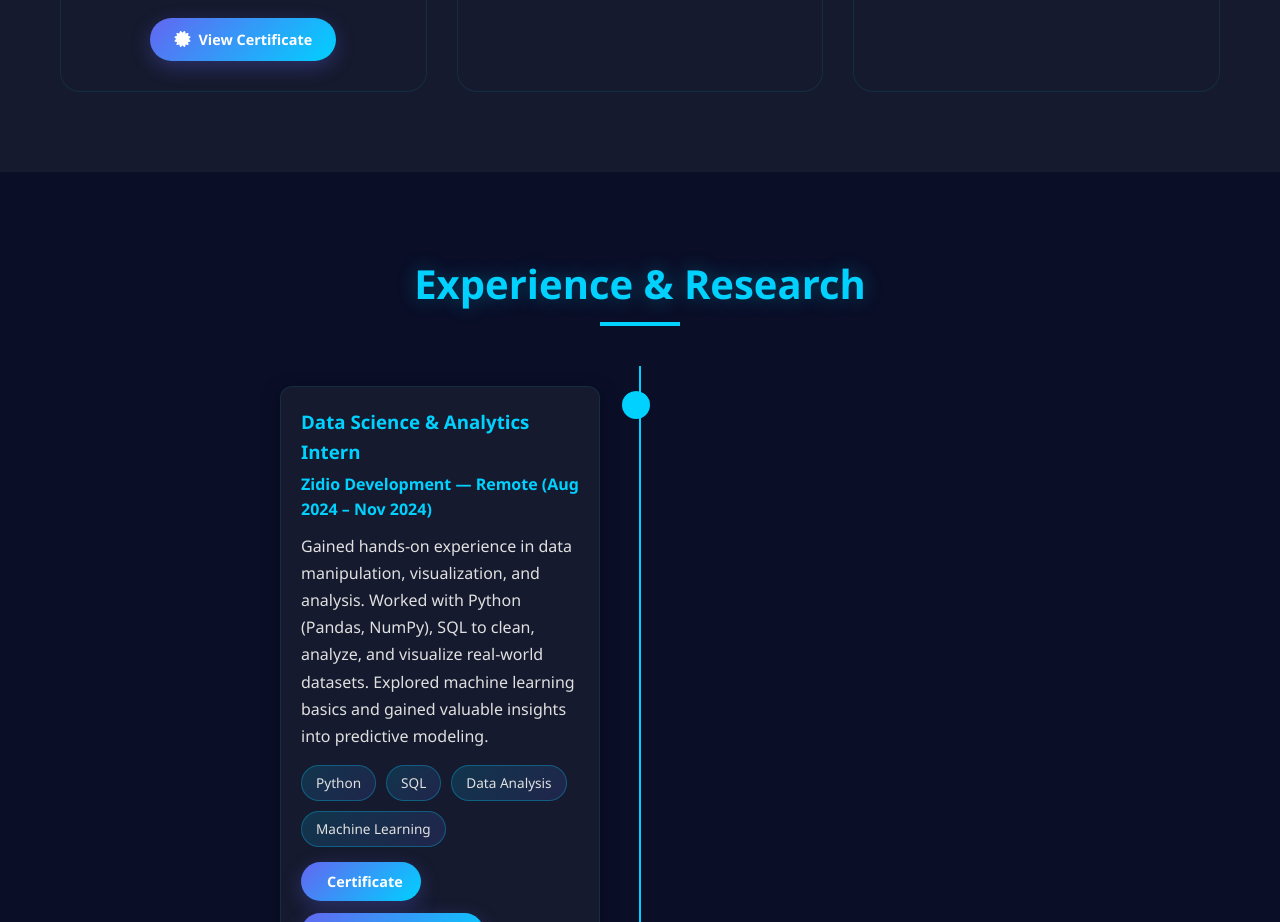
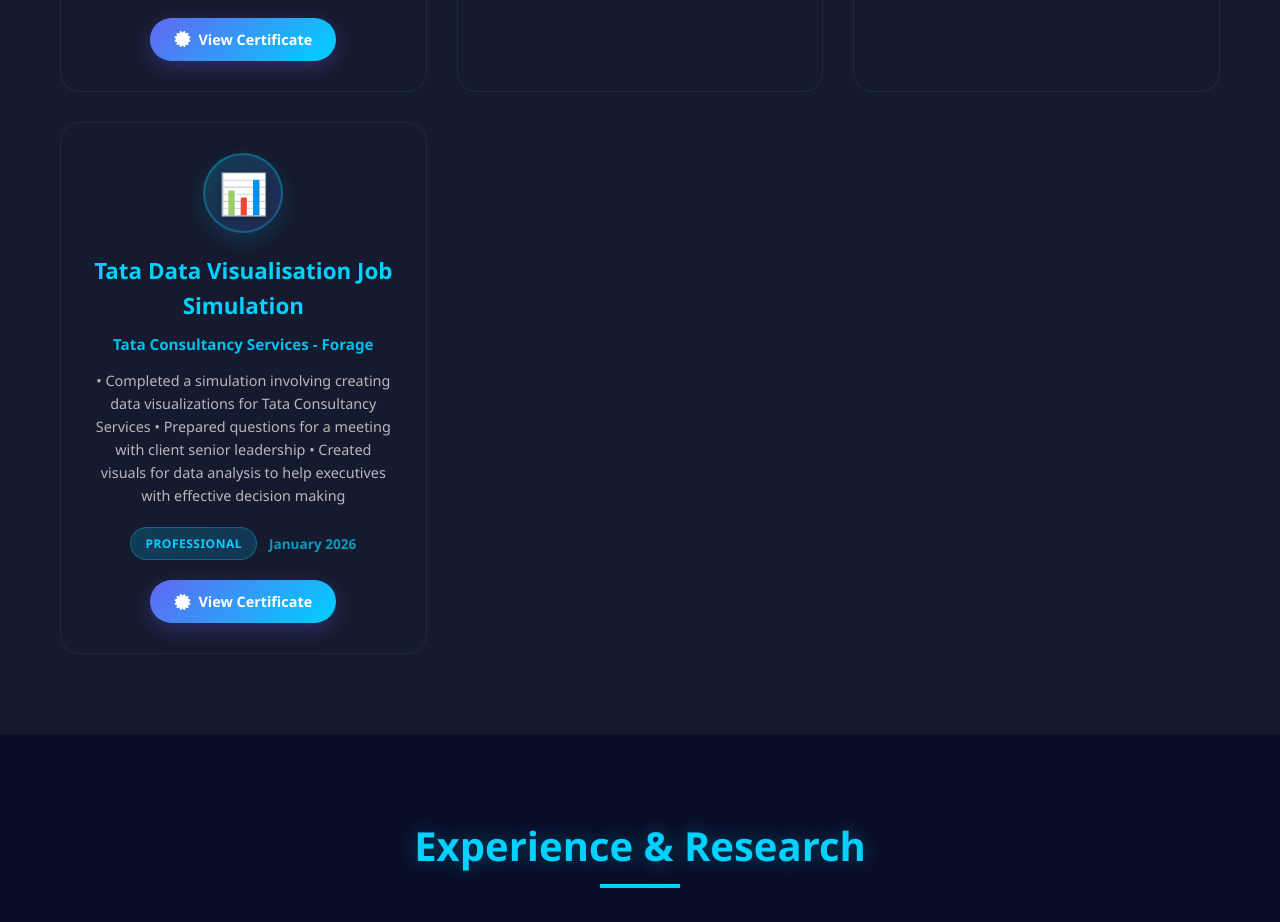
Before and after one commit to rahulmondal9/Portfolio, a React (Create React App) app: page / in a window 1280 px wide. Shown: the part 6720-7642 px from the top of the page. Built offline with nearby package versions, Linux system fonts and the light colour scheme.

Commit message:
Update portfolioData.js with new achievements

```diff
--- a/src/data/portfolioData.js
+++ b/src/data/portfolioData.js
@@ -159,6 +159,16 @@
       type: "PROFESSIONAL",
       date: "2024",
       certificateUrl: null
+    },
+    {
+      id: 4,
+      title: "Tata Data Visualisation Job Simulation",
+      subtitle: "Tata Consultancy Services - Forage",
+      description: "• Completed a simulation involving creating data visualizations for Tata Consultancy Services\n• Prepared questions for a meeting with client senior leadership\n• Created visuals for data analysis to help executives with effective decision making",
+      icon: "📊",
+      type: "PROFESSIONAL",
+      date: "January 2026",
+      certificateUrl: "/certificates/TATA Data Visualisation.pdf"
     }
   ],
 
```
